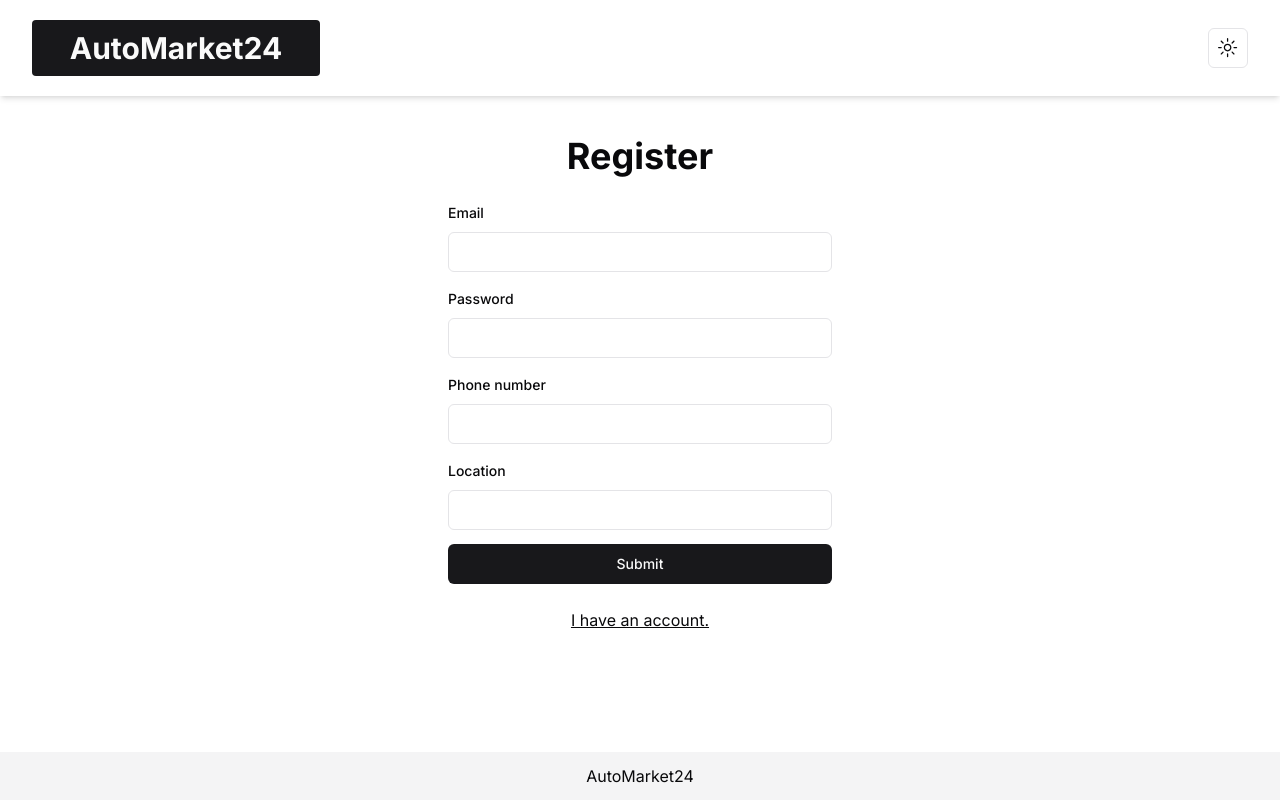
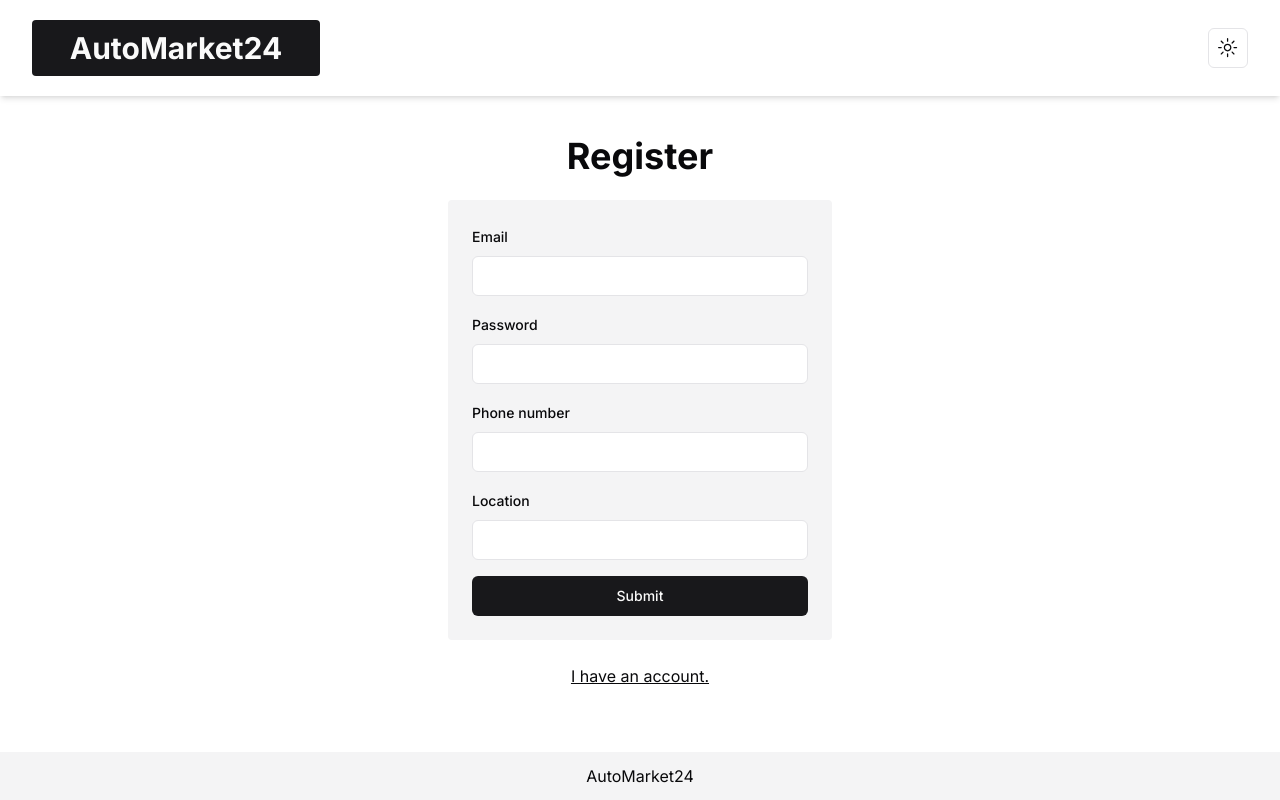
Before and after one commit to Mateusz-Platek/ztpai, a Next.js app in the folder automarket24-frontend/: page /register in a window 1280 px wide. Built offline with nearby package versions, Linux system fonts and the light colour scheme.

Commit message:
Updated colors

```diff
--- a/automarket24-frontend/src/components/core-search.tsx
+++ b/automarket24-frontend/src/components/core-search.tsx
@@ -57,7 +57,7 @@ export default function CoreSearch() {
 
     return (
         <Form {...form}>
-            <form onSubmit={form.handleSubmit(onSubmit)} className="shadow-md p-6 rounded grid grid-cols-6 gap-4">
+            <form onSubmit={form.handleSubmit(onSubmit)} className="shadow-md p-6 rounded grid grid-cols-6 gap-4 bg-secondary">
                 <FormField
                     control={form.control}
                     name="make"
--- a/automarket24-frontend/src/components/home-search.tsx
+++ b/automarket24-frontend/src/components/home-search.tsx
@@ -45,7 +45,7 @@ export default function HomeSearch() {
 
     return (
         <Form {...form}>
-            <form onSubmit={form.handleSubmit(onSubmit)} className="shadow-md p-6 rounded grid grid-cols-4 gap-4">
+            <form onSubmit={form.handleSubmit(onSubmit)} className="shadow-md p-6 rounded grid grid-cols-4 gap-4 bg-secondary">
                 <FormField
                     control={form.control}
                     name="make"
--- a/automarket24-frontend/src/components/login-form.tsx
+++ b/automarket24-frontend/src/components/login-form.tsx
@@ -42,7 +42,7 @@ export default function LoginForm() {
 
     return (
         <Form {...form}>
-            <form onSubmit={form.handleSubmit(onSubmit)} className="w-96 h-56 flex flex-col justify-between">
+            <form onSubmit={form.handleSubmit(onSubmit)} className="w-96 p-6 gap-4 flex flex-col justify-between bg-secondary rounded">
                 <FormField
                     control={form.control}
                     name="email"
--- a/automarket24-frontend/src/components/register-form.tsx
+++ b/automarket24-frontend/src/components/register-form.tsx
@@ -50,7 +50,7 @@ export default function RegisterForm() {
 
     return (
         <Form {...form}>
-            <form onSubmit={form.handleSubmit(onSubmit)} className="w-96 h-96 flex flex-col justify-between">
+            <form onSubmit={form.handleSubmit(onSubmit)} className="w-96 flex flex-col justify-between gap-4 p-6 bg-secondary rounded">
                 <FormField
                     control={form.control}
                     name="email"
```
